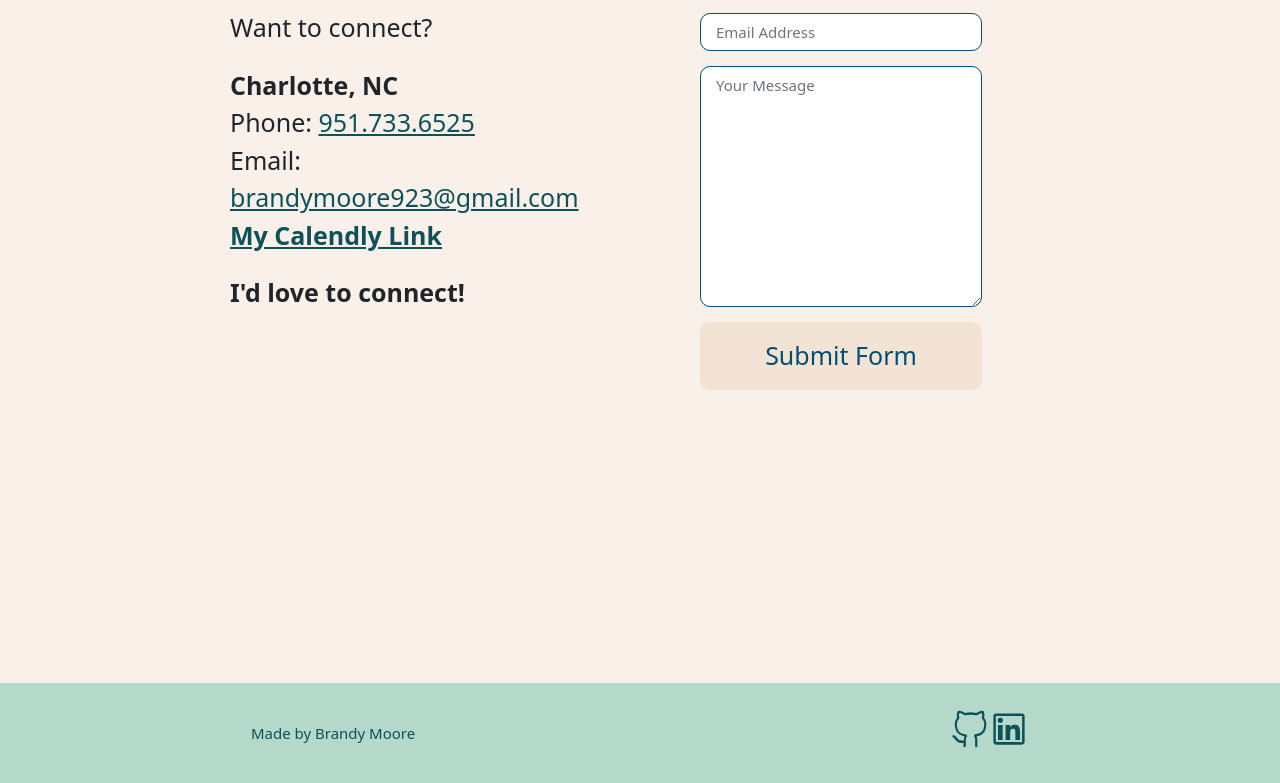
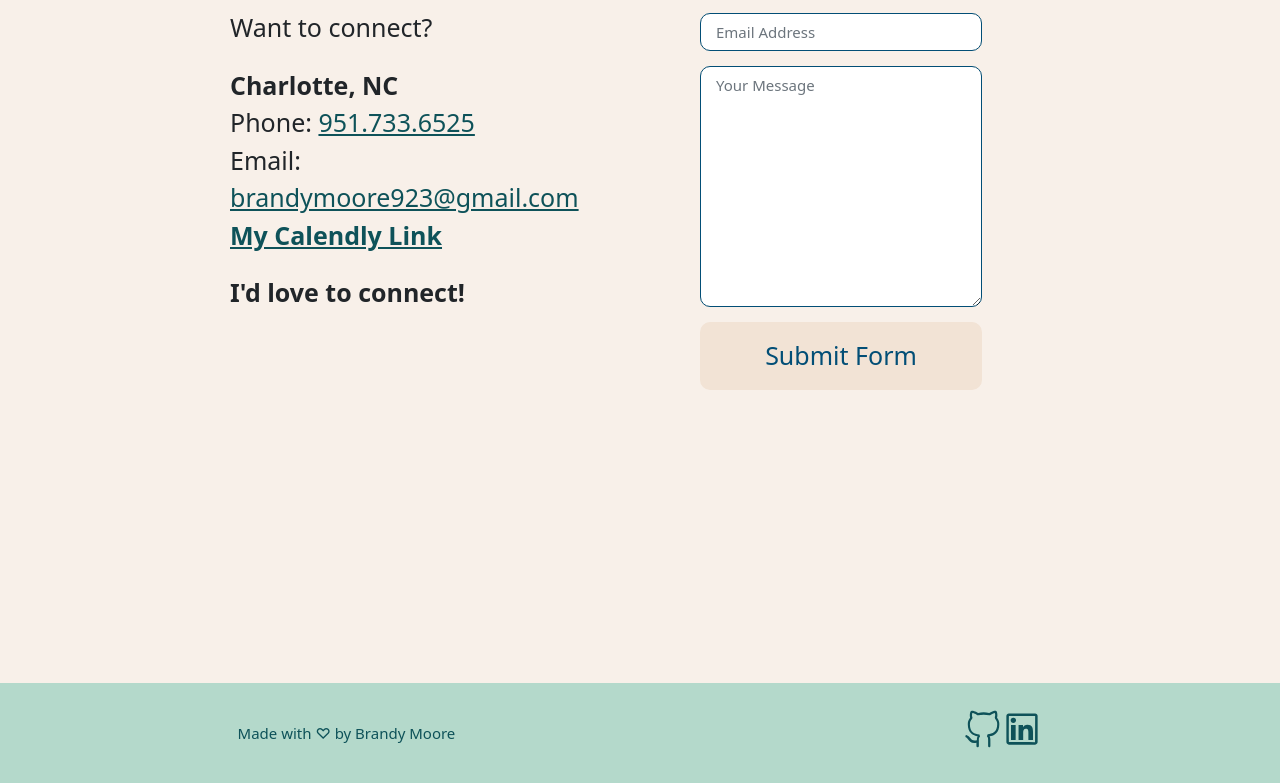
Before and after one commit to BrandyM98/react-portfolio, a React (Create React App) app: page / in a window 1280 px wide. Shown: the part 4403-5186 px from the top of the page. Built offline with nearby package versions, Linux system fonts and the light colour scheme.

Commit message:
fixing deploy

```diff
--- a/src/Components/Footer.js
+++ b/src/Components/Footer.js
@@ -5,7 +5,7 @@ import { AiOutlineLinkedin } from "react-icons/ai";
 function Footer() {
   return (
     <footer>
-      <h2>Made by Brandy Moore</h2>
+      <h2>Made with ♡ by Brandy Moore </h2>
       <p>
         <ul>
         <a href="https://github.com/BrandyM98" target="blank">
```
